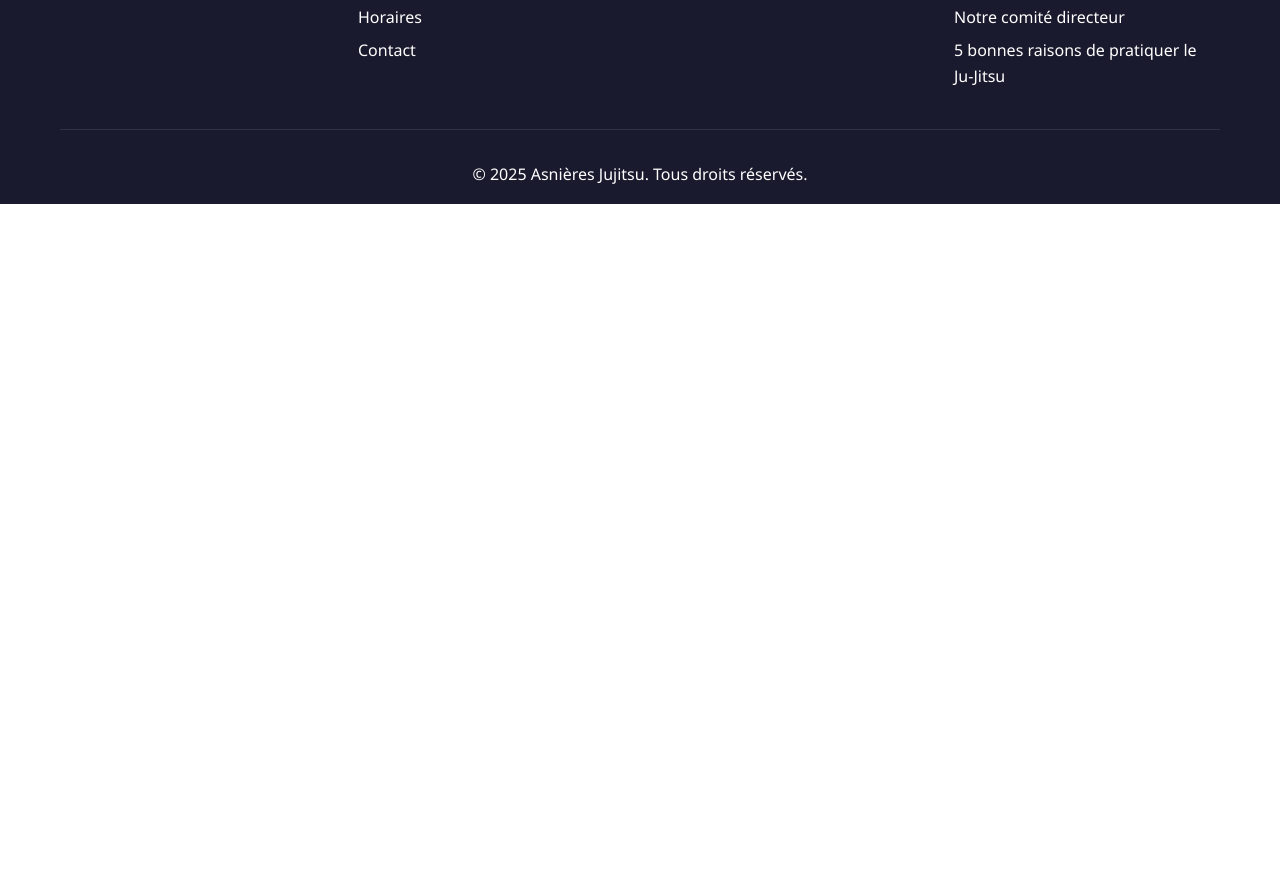
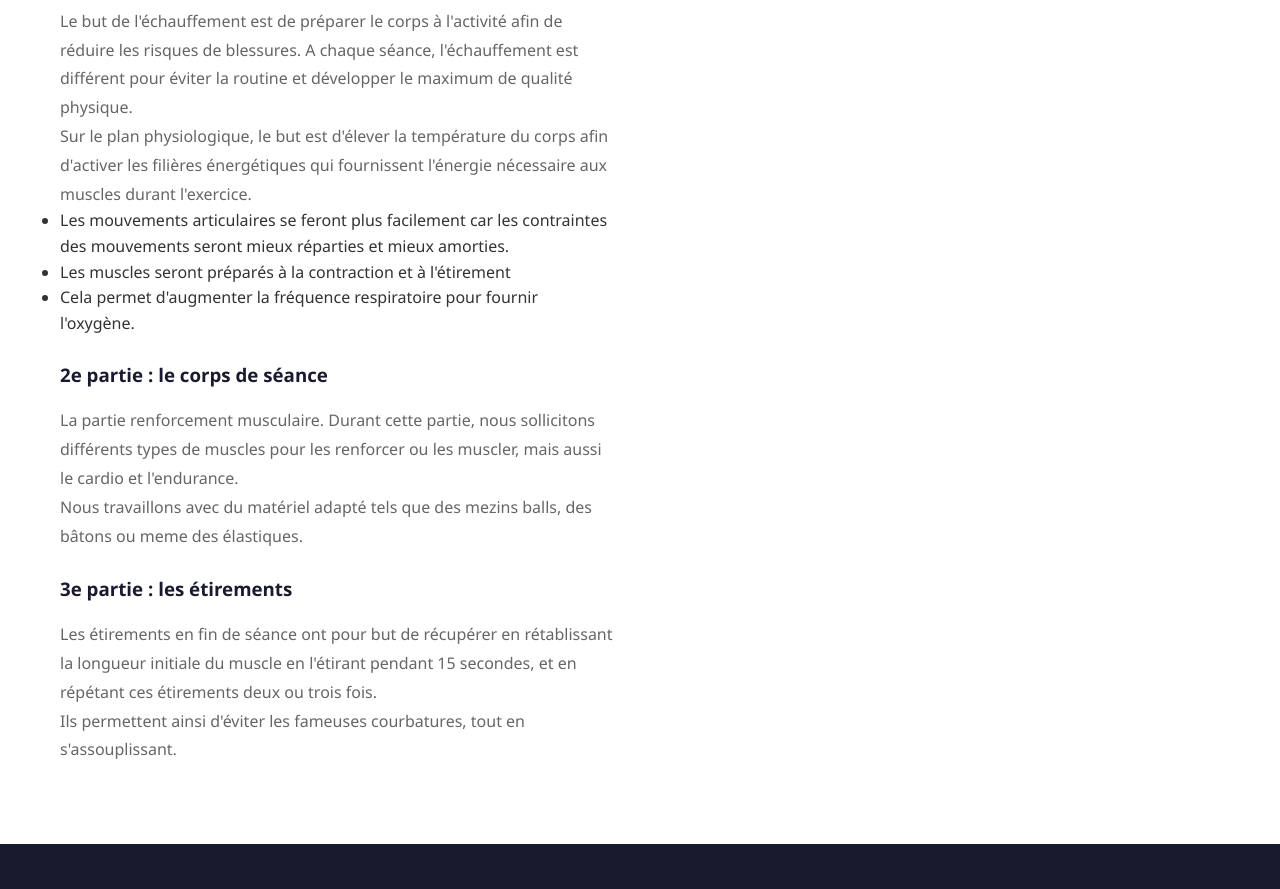
Before and after one commit to aairom/ajj-clone, a website: page remise-en-forme.html in a window 1280 px wide. Shown: the part 513-1402 px from the top of the page. Before the commit the page ends 800 px from the top, so only its background shows below. Drawn offline with Linux system fonts and the light colour scheme.

Commit message:
enhancements

```diff
--- a/remise-en-forme.html
+++ b/remise-en-forme.html
@@ -12,10 +12,10 @@
     <header>
         <nav class="navbar">
             <div class="container">
-                <div class="logo">
+                <a href="index.html#accueil" class="logo">
                     <img src="_images/cropped-AJJ_Original-2024_vectorise.png" alt="Asnières Jujitsu Logo">
                     <h1>Asnières Jujitsu</h1>
-                </div>
+                </a>
                 <ul class="nav-menu" id="navMenu">
                     <li><a href="index.html#accueil" class="nav-link">Accueil</a></li>
                     <li><a href="index.html#actualites" class="nav-link">Actualités</a></li>
@@ -42,7 +42,27 @@
             <h2 class="section-title">Remise en forme</h2>
             <div class="club-content">
                 <div class="club-text">
-                    <p>Contenu à venir...</p>
+                    <p>Le cours de renforcement musculaire se déroule le samedi matin de 9:00 à 10:30.</p>
+                    <p>Le but de ce cours est de permettre aux personnes ayant abandonnées le sport de s'y remettre à leur rythme pour retrouver une certaine tonicité. Ce cours est ouvert aux jeunes comme aux séniors.</p>
+
+                    <h3>Le cours est composé de 3 parties.</h3>
+
+                    <h3>1ère partie : l'échauffement</h3>
+                    <p>Le but de l'échauffement est de préparer le corps à l'activité afin de réduire les risques de blessures. A chaque séance, l'échauffement est différent pour éviter la routine et développer le maximum de qualité physique.</p>
+                    <p>Sur le plan physiologique, le but est d'élever la température du corps afin d'activer les filières énergétiques qui fournissent l'énergie nécessaire aux muscles durant l'exercice.</p>
+                    <ul>
+                        <li>Les mouvements articulaires se feront plus facilement car les contraintes des mouvements seront mieux réparties et mieux amorties.</li>
+                        <li>Les muscles seront préparés à la contraction et à l'étirement</li>
+                        <li>Cela permet d'augmenter la fréquence respiratoire pour fournir l'oxygène.</li>
+                    </ul>
+
+                    <h3>2e partie : le corps de séance</h3>
+                    <p>La partie renforcement musculaire. Durant cette partie, nous sollicitons différents types de muscles pour les renforcer ou les muscler, mais aussi le cardio et l'endurance.</p>
+                    <p>Nous travaillons avec du matériel adapté tels que des mezins balls, des bâtons ou meme des élastiques.</p>
+
+                    <h3>3e partie : les étirements</h3>
+                    <p>Les étirements en fin de séance ont pour but de récupérer en rétablissant la longueur initiale du muscle en l'étirant pendant 15 secondes, et en répétant ces étirements deux ou trois fois.</p>
+                    <p>Ils permettent ainsi d'éviter les fameuses courbatures, tout en s'assouplissant.</p>
                 </div>
             </div>
         </div>
```
Also changed, not shown: 5-bonnes-raisons.html (+2 -2 lines), comite-directeur.html (+2 -2 lines), faq.html (+2 -2 lines), index.html (+2 -2 lines), quest-ce-que-le-ju-jitsu.html (+2 -2 lines).
